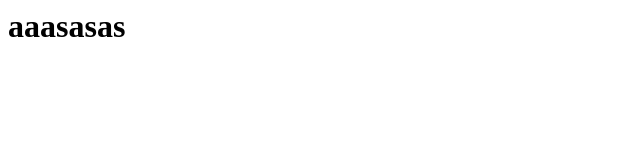
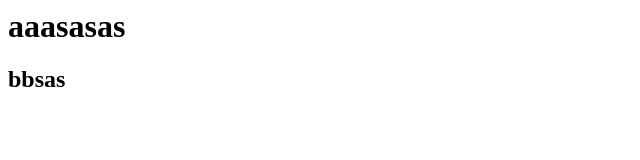
Before and after one commit to vominhquang3640110/FCB, a plain HTML site: page index.html in a window 1280 px wide. Shown: the full height of the page, 0-640 px from the left. Drawn offline with Linux system fonts and the light colour scheme.

Commit message:
Update index.html

```diff
--- a/index.html
+++ b/index.html
@@ -1 +1,2 @@
 <h1>aaasasas</h1>
+<h2>bbsas</h2>
```
